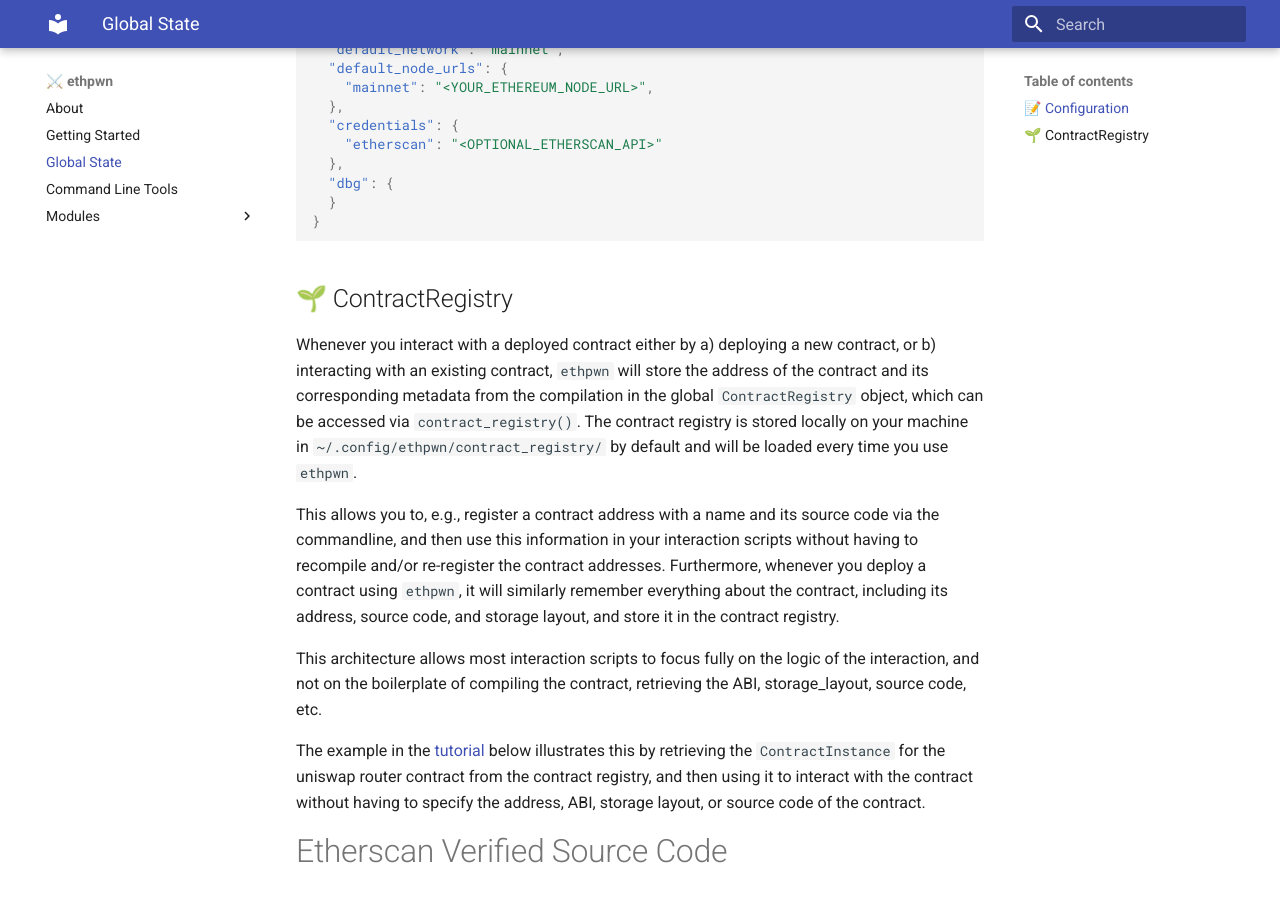
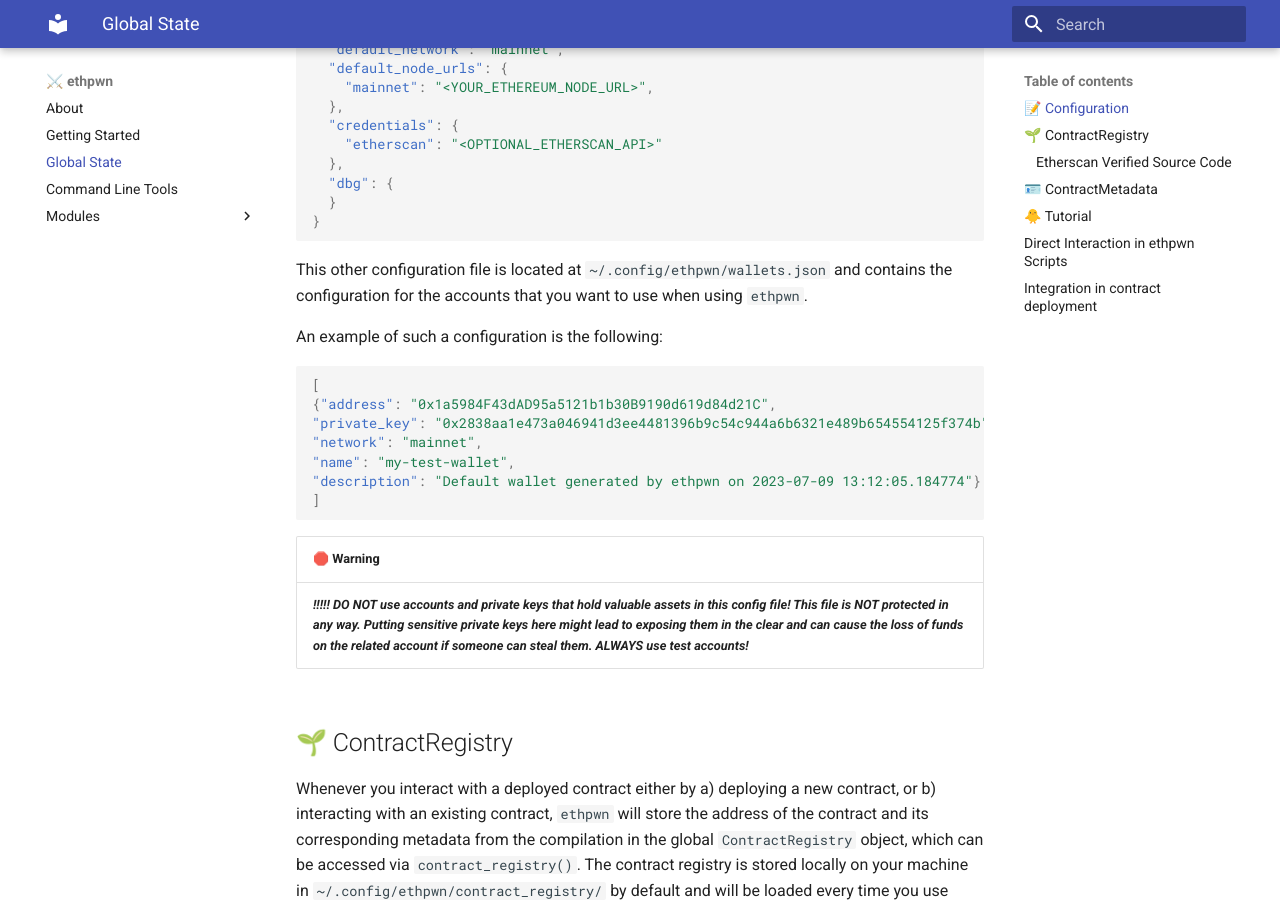
Before and after one commit to ethpwn/ethpwn, an MkDocs documentation site: the page built from docs/docs/ethpwn/global_state.md, in a window 1280 px wide and 900 px high, scrolled down 1061 px. Built offline with MkDocs 1.6.1 and Material for MkDocs 9.7.7, drawn with Linux system fonts in a browser that asks for light colours; some of the changed text lies outside the part shown.

Commit message:
fixing doc
Signed-off-by: degrigis <degrigis@ucsb.edu>

````diff
--- a/docs/docs/ethpwn/global_state.md
+++ b/docs/docs/ethpwn/global_state.md
@@ -8,7 +8,7 @@
 
 | ❗️ Note                                                              |
 |----------------------------------------------------------------------|
-| To start out, you should run `ethpwn config create` to create your initial configuration file. It will interactively prompt you for the most important settings, including the Ethereum node URL to use and the setup/import of your wallets. |
+| To start out, if you haven't created your global config before, you can run `ethpwn config create` to create your initial configuration file. It will interactively prompt you for the most important settings, including the Ethereum node URL to use and the setup/import of your wallets. |
 
 The configuration for `ethpwn` is located at `~/.config/ethpwn/config.json`. This file allows you to configure a variety of settings globally, which are then used by the various modules to simplify the interaction process.
 
@@ -38,6 +38,23 @@
 }
 ```
 
+This other configuration file is located at `~/.config/ethpwn/wallets.json` and contains the configuration for the accounts that you want to use when using `ethpwn`.
+
+An example of such a configuration is the following:
+
+```json
+[
+{"address": "0x1a5984F43dAD95a5121b1b30B9190d619d84d21C",
+"private_key": "0x2838aa1e473a046941d3ee4481396b9c54c944a6b6321e489b654554125f374b",
+"network": "mainnet",
+"name": "my-test-wallet",
+"description": "Default wallet generated by ethpwn on 2023-07-09 13:12:05.184774"}
+]
+```
+
+| 🛑 Warning                               |
+|------------------------------------------|
+| ***!!!!! DO NOT use accounts and private keys that hold valuable assets in this config file! This file is NOT protected in any way. Putting sensitive private keys here might lead to exposing them in the clear and can cause the loss of funds on the related account if someone can steal them. ALWAYS use test accounts!***|
 
 ## 🌱 ContractRegistry
 Whenever you interact with a deployed contract either by a) deploying a new contract, or b) interacting with an existing contract,
@@ -52,7 +69,7 @@
 
 The example in the [tutorial](#tutorial) below illustrates this by retrieving the `ContractInstance` for the uniswap router contract from the contract registry, and then using it to interact with the contract without having to specify the address, ABI, storage layout, or source code of the contract.
 
-# Etherscan Verified Source Code
+### Etherscan Verified Source Code
 To make the code registry feature even more useful, `ethpwn` can fetch available verified source code for contracts from Etherscan's source-code verification API if you have an API key. This allows you to transparently retrieve the metadata for these contracts without needing to explicitly compile them yourself. The target contract is automatically compiled and added to the contract registry for you.
 
 To use this feature, set the `ETHERSCAN_API_KEY` environment variable to your etherscan API key, or add it to your `ethpwn` configuration file.
````
Also changed, not shown: docs/docs/ethpwn/getting_started.md (+7 -6 lines).
